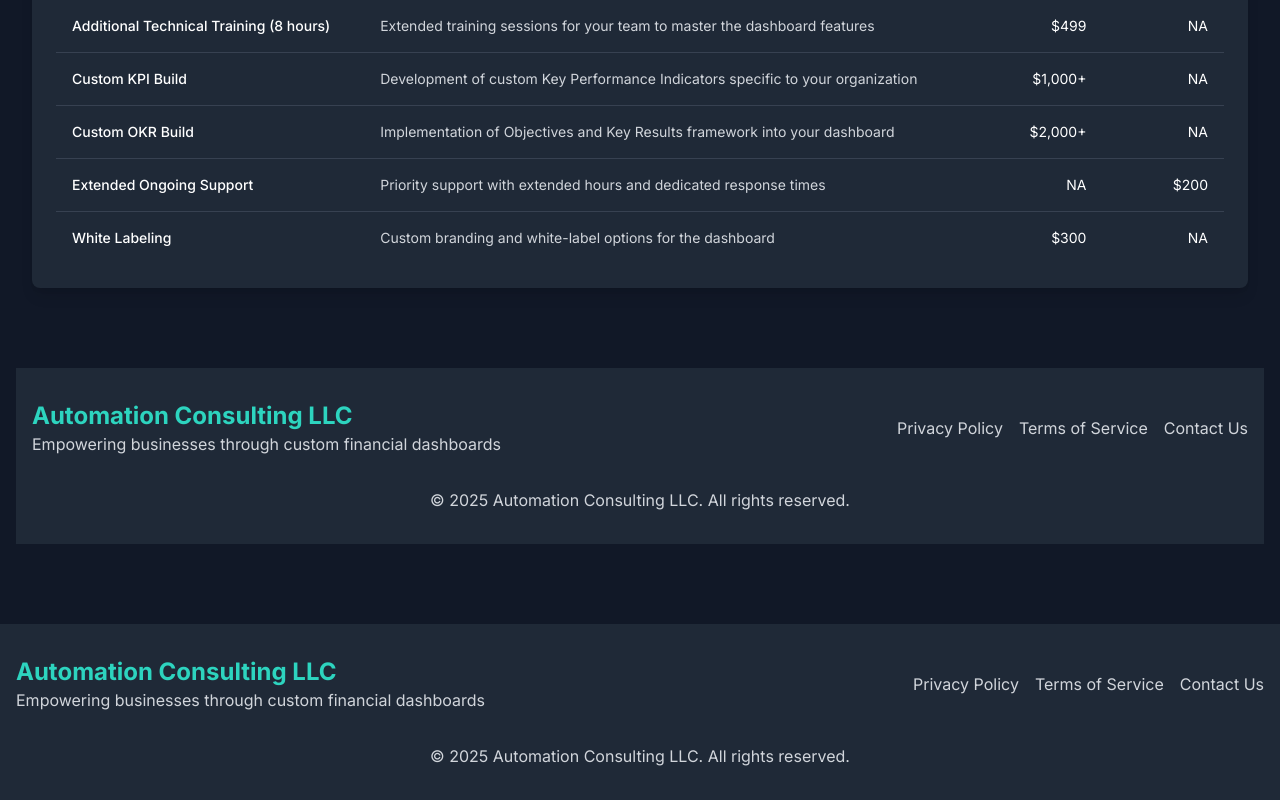
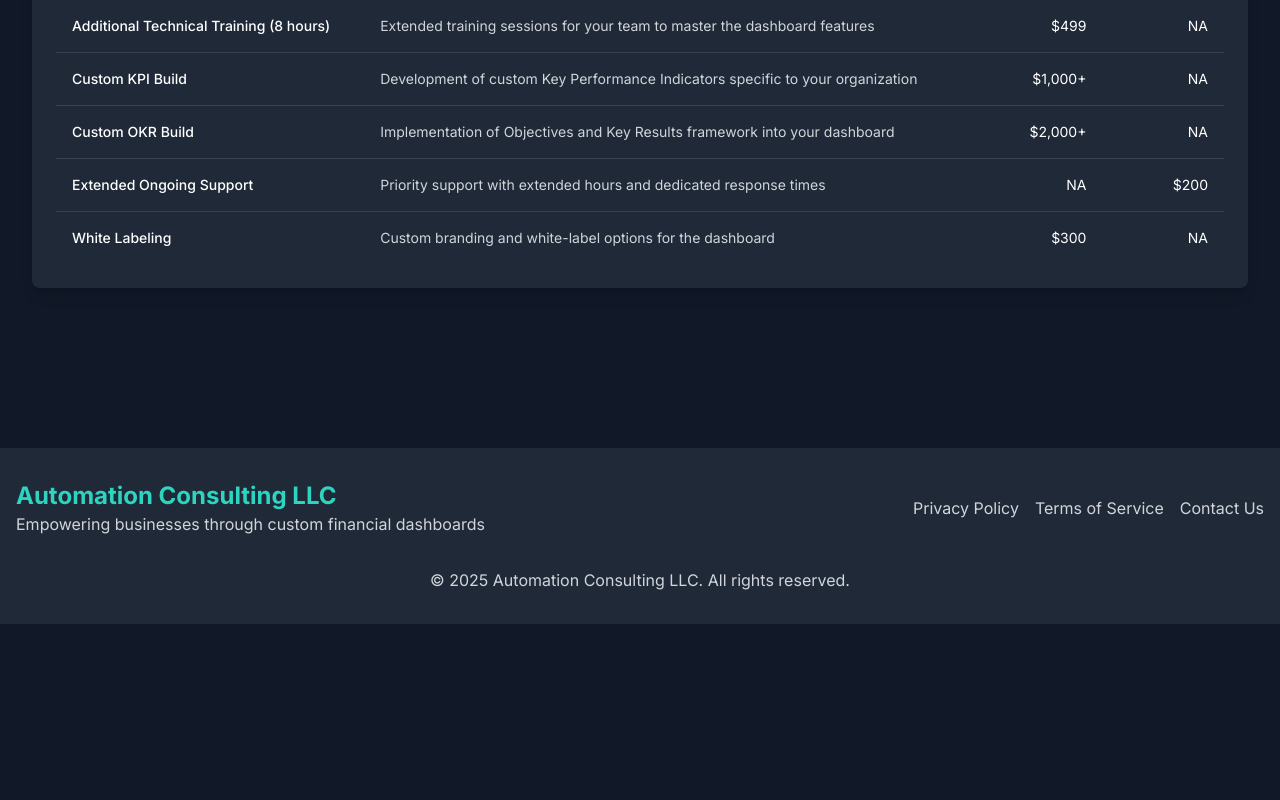
Before and after one commit to Hayleeulrey/SOUL-PATH-NUMEROLOGY, a Next.js app: page /pricing in a window 1280 px wide. Shown: the part 3107-3907 px from the top of the page. After the commit the page ends 3731 px from the top, so only its background shows below. Built offline with nearby package versions, Linux system fonts and the light colour scheme.

Commit message:
Remove duplicate footer from pricing page

```diff
--- a/app/pricing/page.tsx
+++ b/app/pricing/page.tsx
@@ -48,39 +48,6 @@ export default function PricingPage() {
         </div>
       </main>
 
-      <footer className="bg-gray-800 text-gray-300 py-8">
-        <div className="container mx-auto px-4">
-          <div className="flex flex-col md:flex-row justify-between items-center">
-            <div className="mb-4 md:mb-0">
-              <h2 className="text-2xl font-bold text-teal-400">Automation Consulting LLC</h2>
-              <p>Empowering businesses through custom financial dashboards</p>
-            </div>
-            <div>
-              <ul className="flex space-x-4">
-                <li>
-                  <Link href="/privacy-policy" className="hover:text-teal-400 transition-colors">
-                    Privacy Policy
-                  </Link>
-                </li>
-                <li>
-                  <Link href="/terms-of-service" className="hover:text-teal-400 transition-colors">
-                    Terms of Service
-                  </Link>
-                </li>
-                <li>
-                  <Link href="/contact" className="hover:text-teal-400 transition-colors">
-                    Contact Us
-                  </Link>
-                </li>
-              </ul>
-            </div>
-          </div>
-          <div className="mt-8 text-center">
-            <p>&copy; 2025 Automation Consulting LLC. All rights reserved.</p>
-          </div>
-        </div>
-      </footer>
-
       <FloatingCalculatorButton />
     </div>
   )
```
